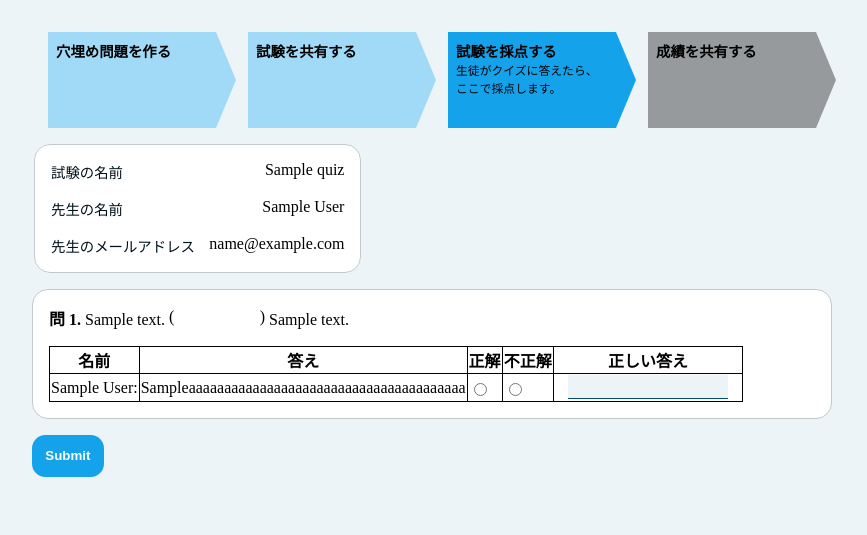
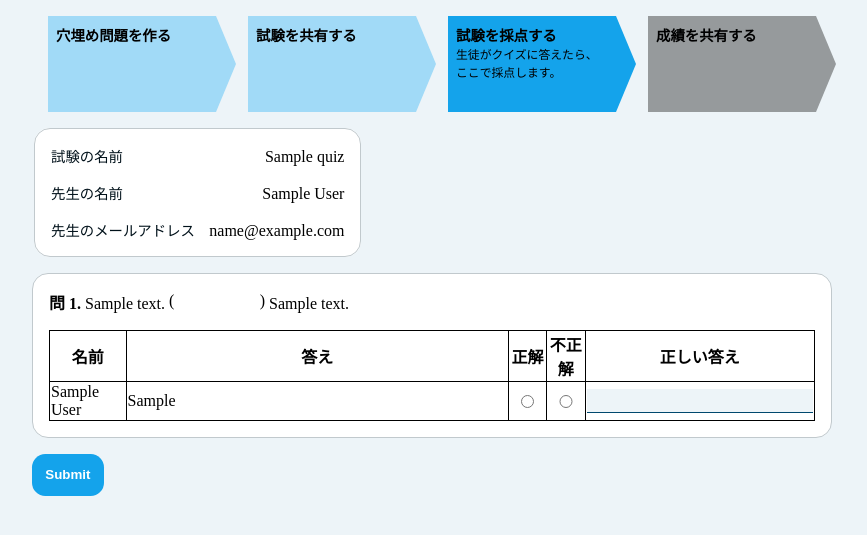
Before and after one commit to JTBooth/homework, a Flask app: page /teacher/quiz/1/grade in a window 1280 px wide. Shown: the part 70-605 px from the top of the page, without its empty margins (208-1075 px from the left). Run offline with Flask 2, Linux system fonts and the light colour scheme; tables that the repository leaves empty hold one stand-in row (values such as "Sample post").

Commit message:
table styling

```diff
--- a/static/styles/styles.css
+++ b/static/styles/styles.css
@@ -33,7 +33,7 @@ header {
 }
 
 main {
-  margin: 1em;
+  padding: 1em;
 }
 
 ol {
@@ -105,6 +105,7 @@ fieldset > div {
   display: flex;
   justify-content: space-between;
   margin: 1em;
+  align-items: baseline;
 }
 
 input[type=text] {
@@ -210,14 +211,46 @@ table {
   border-collapse: collapse;
 }
 
+table > thead > tr > th.grade-header-name {
+  width: 10%;
+}
+
+table > thead > tr > th.grade-header-answer {
+  width: 50%;
+}
+
+table > thead > tr > th.grade-header-maru {
+  width: 5%;
+}
+
+table > thead > tr > th.grade-header-batsu {
+  width: 5%;
+}
+
+table > thead > tr > th.grade-header-correct {
+  width: 30%;
+}
+
 table > * > * > * {
   border: 1px solid black;
+}
+
+td > input[type=text] {
+  width: 100%;
+  margin-inline: 0px;
+}
+
+td > input[type=radio] {
+  width: 100%;
+  margin: 0;
+  text-align: center;
 }
 
 .arrow-bar {
   max-width: 800px;
   width: 100%;
-  margin: 0 auto;
+  margin-bottom: 1em;
+  margin-inline: auto;
   display: flex;
 }
 
@@ -226,12 +259,11 @@ table > * > * > * {
   width: calc(25% - 1em);
   padding: 0.5em;
   height: 6em;
-  margin: 1em;
   background-color: var(--light-accent-color);
   box-sizing: border-box;
   position: relative;
+  margin-inline: 1em;
 }
-
 
 .arrow::after {
   border-style: solid;
--- a/templates/grade.html
+++ b/templates/grade.html
@@ -52,21 +52,21 @@
             <table>
               <thead>
                 <tr>
-                  <th>名前</th>
-                  <th>答え</th>
-                  <th>正解</th>
-                  <th>不正解</th>
-                  <th>正しい答え</th>
+                  <th class="grade-header-name">名前</th>
+                  <th class="grade-header-answer">答え</th>
+                  <th class="grade-header-maru">正解</th>
+                  <th class="grade-header-batsu">不正解</th>
+                  <th class="grade-header-correct">正しい答え</th>
                 </tr>
               </thead>
               <tbody>
               {% for student_id, a in q['answers'].items() %}
                 <tr>
                   <td>
-                    {{a['student name']}}:
+                    {{a['student name']}}
                   </td>
                   <td>
-                    <span>{{a['response_1']}}aaaaaaaaaaaaaaaaaaaaaaaaaaaaaaaaaaaaaaa</span>
+                    <span>{{a['response_1']}}</span>
                   </td>
                   <td>
                     <input
```
